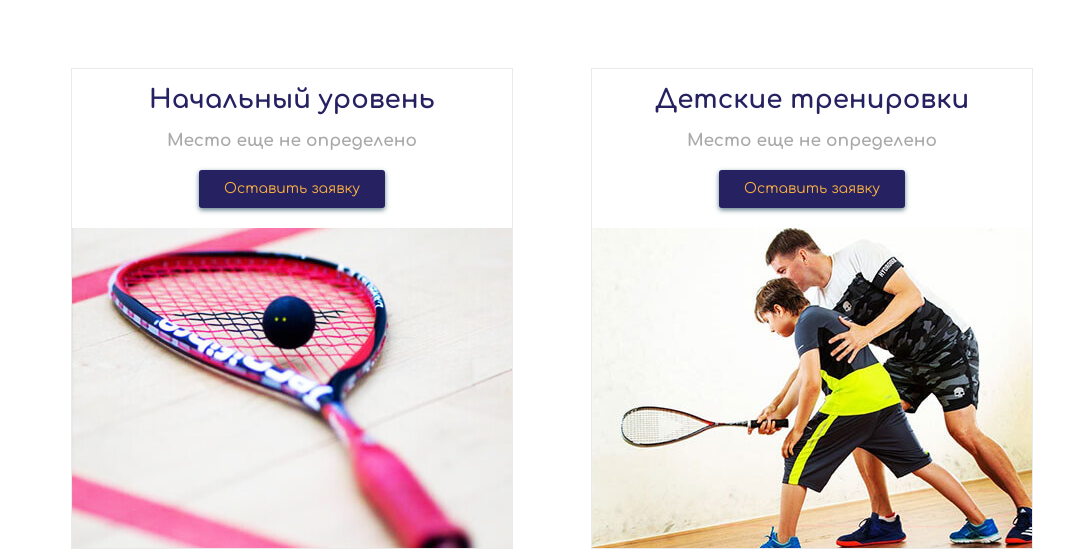
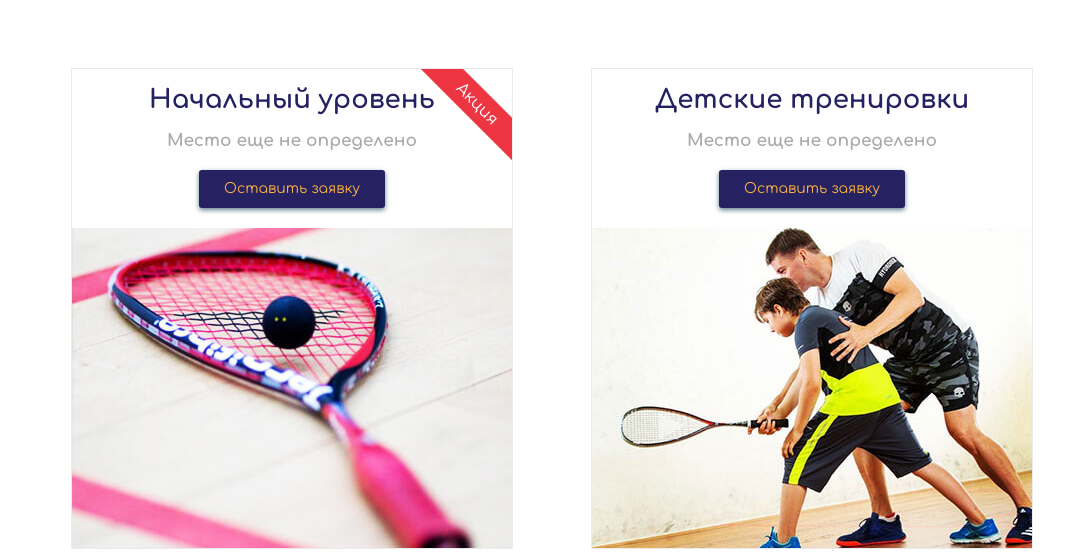
Before and after one commit to Fomenkov/Squash, a website: page booking.html in a window 1280 px wide. Shown: the part 242-800 px from the top of the page, without its empty margins (88-1171 px from the left). Drawn offline with Linux system fonts and the light colour scheme.

Commit message:
Добавлен флаг 'Акция' для карточки услуг

```diff
--- a/booking.html
+++ b/booking.html
@@ -91,7 +91,7 @@
         <main class="services main main--services padding-site">
             <h1 class="page-title crawl-from-left">Записаться на тренировку</h1>
             <ul class="services__list">
-                <li class="service-card services__service-card">
+                <li class="service-card service-card--action services__service-card">
                     <div class="service-card__hover">
                         <b class="service-card__hover-title">Первые 3 тренировки:</b>
                         <ul class="service-card__hover-list service-card__hover-list--price">
--- a/scss/style.scss
+++ b/scss/style.scss
@@ -255,6 +255,7 @@ html, body {
     max-width: 100%;
     height: auto;
     margin-right: 40px;
+    border-radius: 20px;
   }
   &__info {
     max-width: 650px;
@@ -311,7 +312,22 @@ html, body {
   background-color: #ffffff;
   transition: box-shadow 0.5s;
   overflow: hidden;
-
+  &--action {
+    &::after {
+      color: #FFFFFF;
+      content: "Акция";
+      width: 130px;
+      height: 30px;
+      display: flex;
+      position: absolute;
+      top: 20px;
+      right: -30px;
+      background-color: #ee3643;
+      transform: rotate(45deg);
+      justify-content: center;
+      align-items: center;
+    }
+  }
   &:hover {
     box-shadow: 0 10px 25px rgba(41, 52, 73, 0.5);
   }
```
Also changed, not shown: css/style.css.
